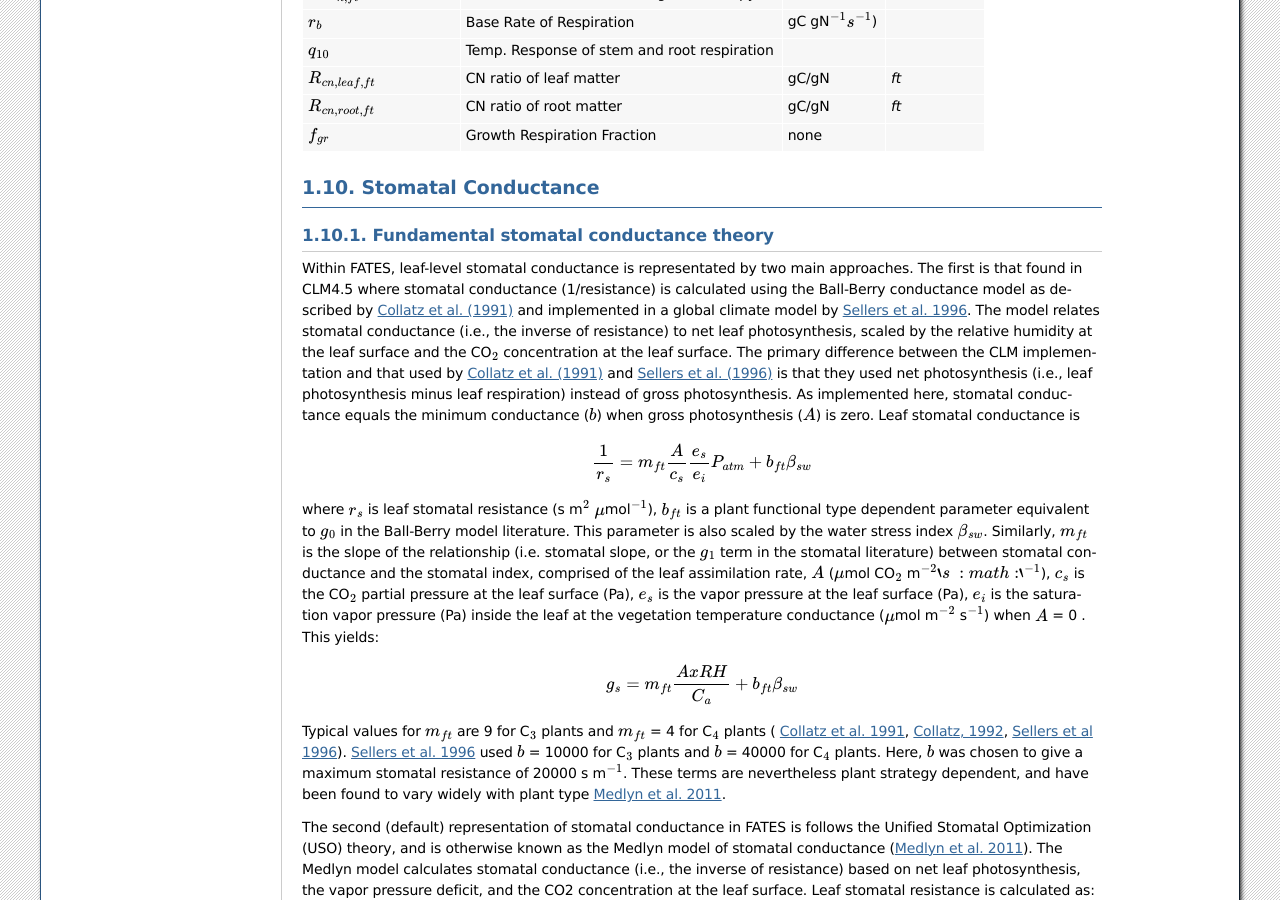
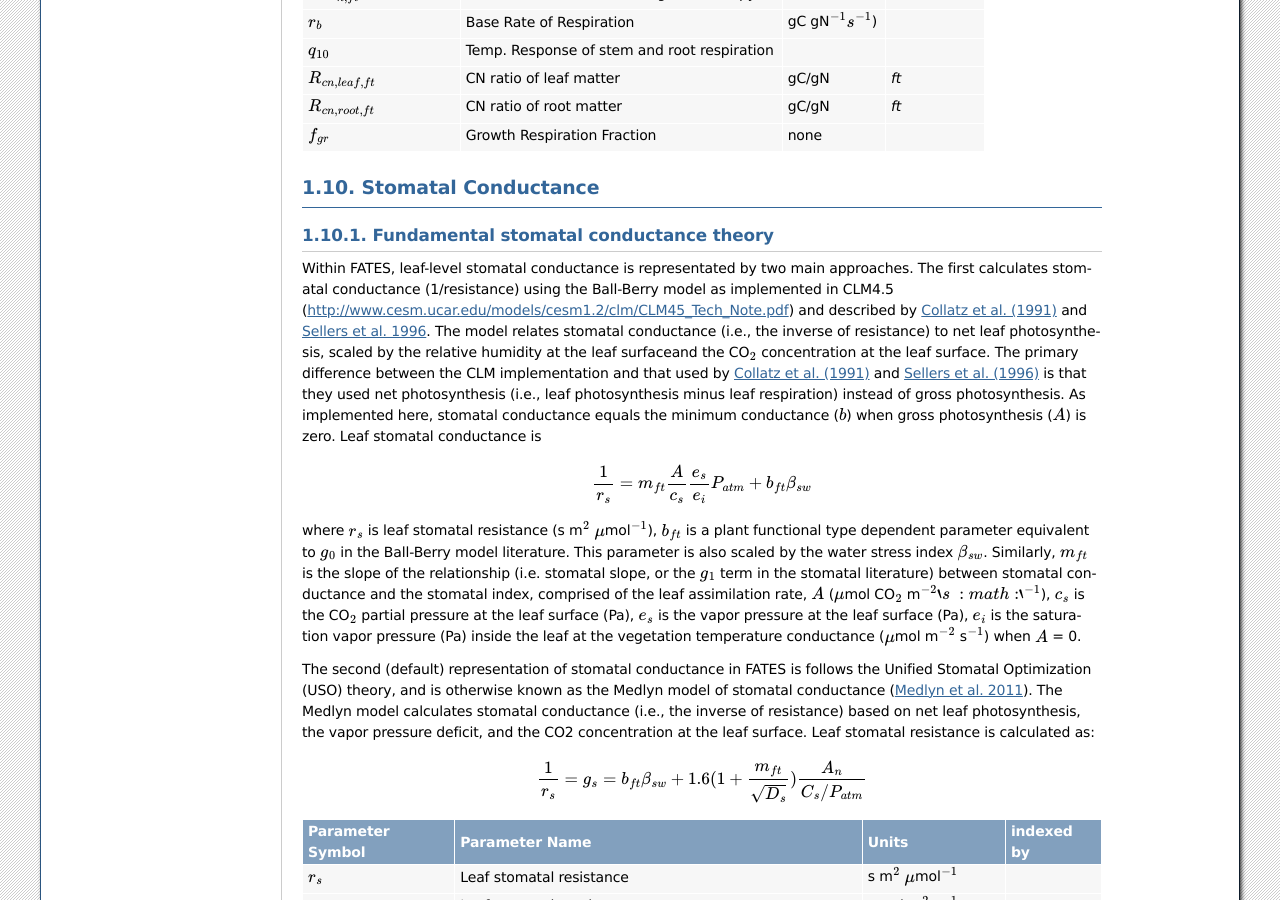
Before and after one commit to NGEET/fates-docs, a Sphinx documentation site: the page built from docs/source/fates_tech_note.rst, in a window 1280 px wide and 900 px high, scrolled down 28807 px. Built offline with Sphinx 7.4.7, drawn with Linux system fonts in a browser that asks for light colours; formulas are drawn with MathJax 3.

Commit message:
Some cleanup and final minor edits

```diff
--- a/docs/source/fates_tech_note.rst
+++ b/docs/source/fates_tech_note.rst
@@ -2044,14 +2044,14 @@ Fundamental stomatal conductance theory
 ---------------------------------------
 
 Within FATES, leaf-level stomatal conductance is representated by two main
-approaches. The first is that found in CLM4.5 where stomatal conductance
-(1/resistance) is calculated using the Ball-Berry conductance
-model as described by :ref:`Collatz et al. (1991)<Collatzetal1991>` and implemented in
-a global climate model by :ref:`Sellers et al. 1996<sellers1996>`. The model
-relates stomatal conductance (i.e., the inverse of resistance) to net
-leaf photosynthesis, scaled by the relative humidity at the leaf surface
-and the CO\ :math:`_2` concentration at the leaf surface. The primary
-difference between the CLM implementation and that used by
+approaches. The first calculates stomatal conductance
+(1/resistance) using the Ball-Berry model as implemented in
+CLM4.5 (http://www.cesm.ucar.edu/models/cesm1.2/clm/CLM45_Tech_Note.pdf) and
+described by :ref:`Collatz et al. (1991)<Collatzetal1991>` and
+:ref:`Sellers et al. 1996<sellers1996>`. The model relates stomatal conductance
+(i.e., the inverse of resistance) to net leaf photosynthesis, scaled by the
+relative humidity at the leaf surfaceand the CO\ :math:`_2` concentration at the
+leaf surface. The primary difference between the CLM implementation and that used by
 :ref:`Collatz et al. (1991)<Collatzetal1991>` and :ref:`Sellers et al. (1996)<sellers1996>` is
 that they used net photosynthesis (i.e., leaf photosynthesis minus leaf
 respiration) instead of gross photosynthesis. As implemented here,
@@ -2072,19 +2072,7 @@ rate, :math:`A` (:math:`\mu`\ mol CO\ :math:`_2` m\ :math:`^{-2}`s\ :math:`^{-1}
 the leaf surface (Pa), :math:`e_s` is the vapor pressure at the leaf
 surface (Pa), :math:`e_i` is the saturation vapor pressure (Pa) inside
 the leaf at the vegetation temperature conductance (:math:`\mu`\ mol
-m\ :math:`^{-2}` s\ :math:`^{-1}`) when :math:`A` = 0 . This yields:
-
-.. math:: g_{s} = m_{ft} \frac{AxRH}{C_a}+b_{ft} \beta_{sw}
-
-Typical values for :math:`m_{ft}` are 9 for C\ :math:`_3` plants and :math:`m_{ft}` = 4
-for C\ :math:`_4` plants (
-:ref:`Collatz et al. 1991<Collatzetal1991>`, :ref:`Collatz, 1992<Collatzetal1992>`, :ref:`Sellers et al 1996<sellersetal1996>`).
-:ref:`Sellers et al. 1996<sellers1996>` used :math:`b` = 10000 for C\ :math:`_3`
-plants and :math:`b` = 40000 for C\ :math:`_4` plants. Here, :math:`b`
-was chosen to give a maximum stomatal resistance of 20000 s
-m\ :math:`^{-1}`. These terms are nevertheless plant strategy dependent,
-and have been found to vary widely with plant type
-:ref:`Medlyn et al. 2011<Medlynetal2011>`.
+m\ :math:`^{-2}` s\ :math:`^{-1}`) when :math:`A` = 0.
 
 The second (default) representation of stomatal conductance in FATES is follows
 the Unified Stomatal Optimization (USO) theory, and is otherwise known as
```
